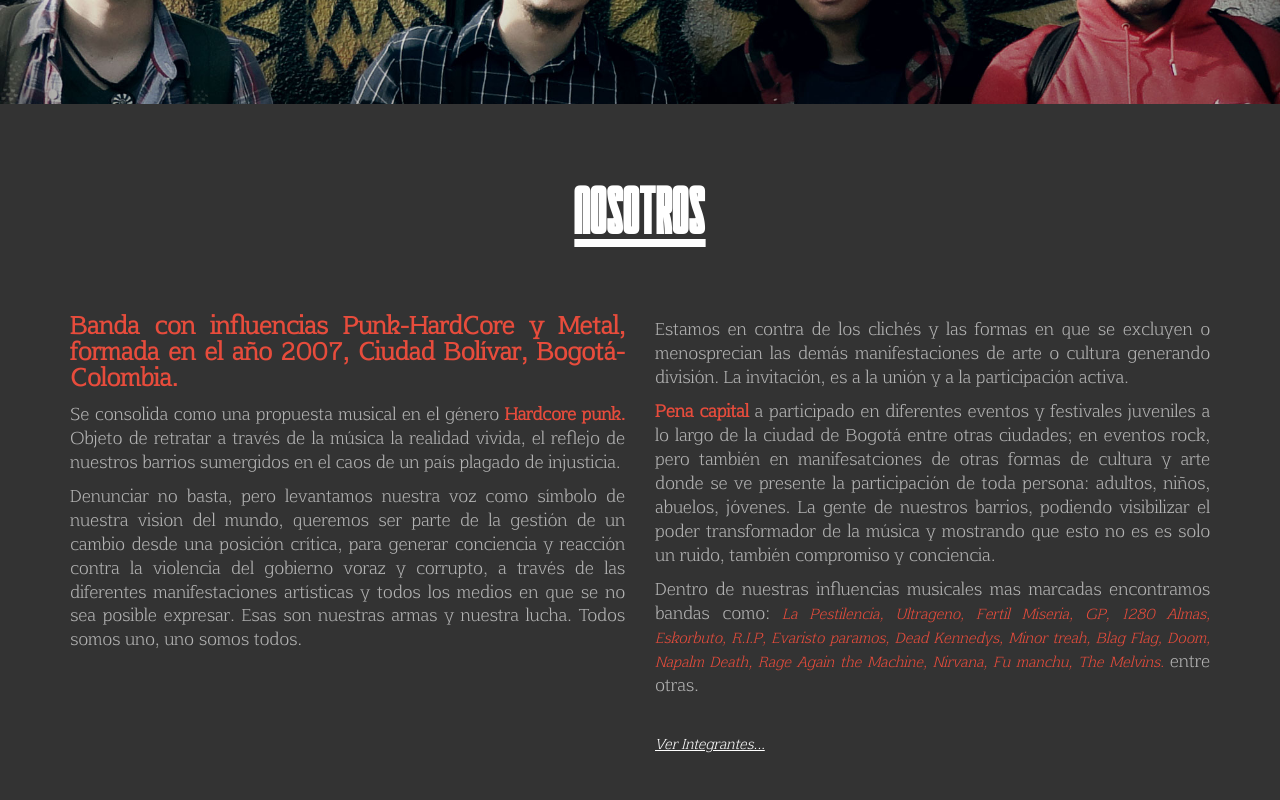
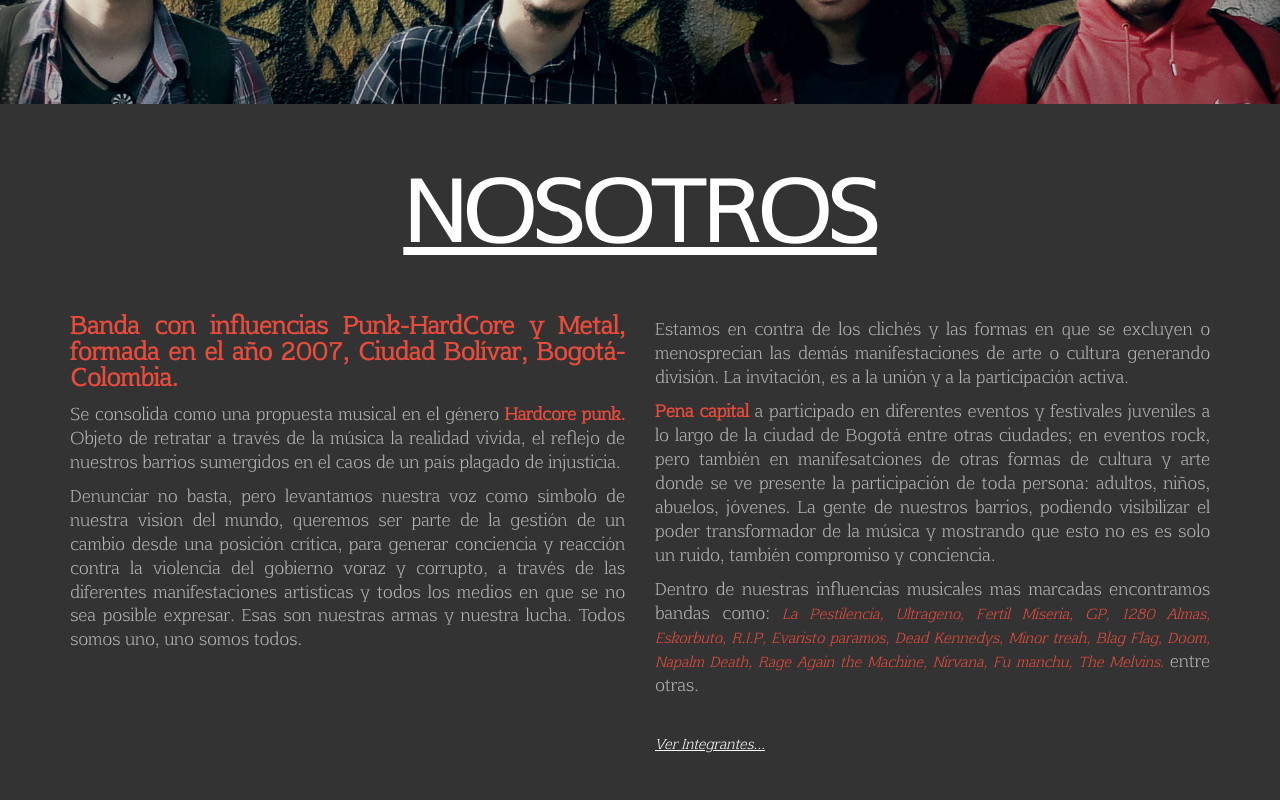
Before and after one commit to penacapital/penacapital-web, a plain HTML site: page index.html in a window 1280 px wide. Shown: the part 980-1780 px from the top of the page. Drawn offline with nearby package versions, Linux system fonts and the light colour scheme.

Commit message:
Update estilos.css

```diff
--- a/css/estilos.css
+++ b/css/estilos.css
@@ -76,7 +76,7 @@
 /* TEXTOS */
 	.titulos{
 		color: #777777;
-		font-family: skinny;
+		font-family: afta-b;
 		font-size: 6em;
 		text-align: center;
 		padding-bottom: 0.3em;
```
